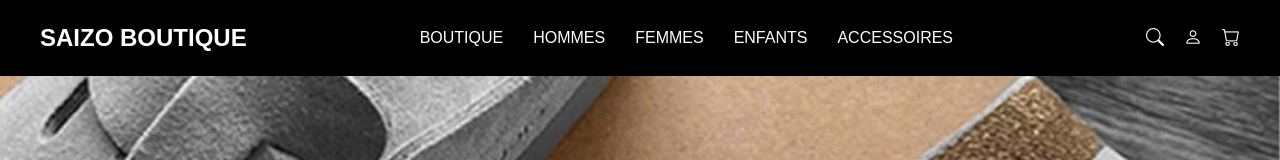
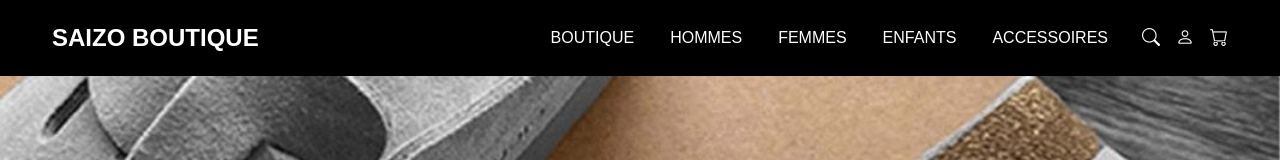
Before and after one commit to Madi-dev-png/site-steff, a plain HTML site: page index.html in a window 1280 px wide. Shown: the top 160 px of the page. Drawn offline with nearby package versions, Linux system fonts and the light colour scheme.

Commit message:
ajout du responsive

```diff
--- a/css/style.css
+++ b/css/style.css
@@ -11,57 +11,60 @@ body {
   color: #000;
 }
 
-/* HEADER */
-.header {
-  display: flex;
-  justify-content: space-between;
-  align-items: center; /* centre tout verticalement */
-  padding: 20px 40px;
-  background: #000;
-  color: #fff;
+/* HEADER (navbar Bootstrap) */
+.navbar {
+  background: #000 !important;
+  padding: 15px 40px;
 }
 
-.header .logo {
+.navbar-brand {
   font-size: 24px;
   font-weight: bold;
-  display: flex;
-  align-items: center; /* s'assure que le texte du logo est bien centré */
 }
 
-.header .logo span {
+.navbar-brand span {
   color: #bbb;
 }
 
-.header .nav-links {
-  list-style: none;
-  display: flex;
-  gap: 30px;
-  margin: 0;
-  padding: 0;
-  align-items: center; /* centre les li si jamais */
+.navbar-nav .nav-link {
+  color: #fff !important;
+  font-weight: 500;
+  margin: 0 10px;
 }
 
-.header .nav-links a {
-  color: #fff;
-  text-decoration: none;
-  font-weight: 500;
-  display: flex;
-  align-items: center; /* force le texte à être centré verticalement */
-  height: 100%;
-  padding: 5px 0; /* évite qu’ils “remontent” */
+.navbar-nav .nav-link:hover {
+  color: #bbb !important;
 }
 
-.header .icons {
-  display: flex;
-  align-items: center; /* centre aussi les icônes */
+.navbar-toggler {
+  border: none;
 }
 
-.header .icons i {
+.navbar-toggler-icon {
+  filter: invert(1); /* icône hamburger blanche */
+}
+
+.d-flex i {
   color: #fff;
-  margin-left: 20px;
   font-size: 18px;
   cursor: pointer;
 }
+
+/* Champ recherche (masqué par défaut) */
+.search-container {
+  position: relative;
+}
+
+#search-input {
+  display: none;
+  padding: 5px 10px;
+  font-size: 14px;
+  border: 1px solid #ccc;
+  border-radius: 20px;
+  margin-left: 10px;
+  transition: all 0.3s ease;
+}
+
 
 
 
--- a/index.html
+++ b/index.html
@@ -21,32 +21,40 @@
 
 <body>
 
-    <!-- HEADER -->
-    <header class="header" data-aos="fade-down" data-aos-duration="1000">
-        <div class="logo">SAIZO BOUTIQUE</div>
-        <nav>
-            <ul class="nav-links">
-                <li><a href="#">BOUTIQUE</a></li>
-                <li><a href="#">HOMMES</a></li>
-                <li><a href="#">FEMMES</a></li>
-                <li><a href="#">ENFANTS</a></li>
-                <li><a href="accessoire.html">ACCESSOIRES</a></li>
+
+
+<header class="header navbar navbar-expand-lg navbar-dark bg-dark" data-aos="fade-down" data-aos-duration="1000">
+    <div class="container-fluid">
+        <a class="navbar-brand" href="#">SAIZO BOUTIQUE</a>
+
+
+        <button class="navbar-toggler" type="button" data-bs-toggle="collapse" data-bs-target="#navbarResponsive" aria-controls="navbarResponsive" aria-expanded="false" aria-label="Toggle navigation">
+            <span class="navbar-toggler-icon"></span>
+        </button>
+
+        <div class="collapse navbar-collapse" id="navbarResponsive">
+            <ul class="navbar-nav ms-auto mb-2 mb-lg-0">
+                <li class="nav-item"><a class="nav-link" href="#">BOUTIQUE</a></li>
+                <li class="nav-item"><a class="nav-link" href="#">HOMMES</a></li>
+                <li class="nav-item"><a class="nav-link" href="#">FEMMES</a></li>
+                <li class="nav-item"><a class="nav-link" href="#">ENFANTS</a></li>
+                <li class="nav-item"><a class="nav-link" href="accessoire.html">ACCESSOIRES</a></li>
             </ul>
-        </nav>
-        <div class="icons">
-            <div class="search-container">
-                <input type="text" id="search-input" placeholder="Rechercher un article..." />
+
+            <div class="d-flex align-items-center ms-lg-3">
+                <input type="text" id="search-input" placeholder="Rechercher un article..." class="form-control form-control-sm me-2" />
+                <i class="bi bi-search text-white" id="search-icon"></i>
+                <i class="bi bi-person text-white ms-3"></i>
+                <i class="bi bi-cart text-white ms-3"></i>
             </div>
-            <i class="bi bi-search" id="search-icon"></i>
+        </div>
+    </div>
+</header>
 
-            <i class="bi bi-person"></i>
-            <i class="bi bi-cart"></i>
-        </div>
-    </header>
 
-    <!-- CARROUSEL À LA PLACE DE LA SECTION HERO -->
+
     <section id="hero-carousel" class="carousel slide" data-bs-ride="carousel" data-aos="fade-right" data-aos-duration="1200">
-        <!-- Indicateurs -->
+
         <div class="carousel-indicators">
             <button type="button" data-bs-target="#hero-carousel" data-bs-slide-to="0" class="active" aria-current="true" aria-label="Slide 1"></button>
             <button type="button" data-bs-target="#hero-carousel" data-bs-slide-to="1" aria-label="Slide 2"></button>
```
